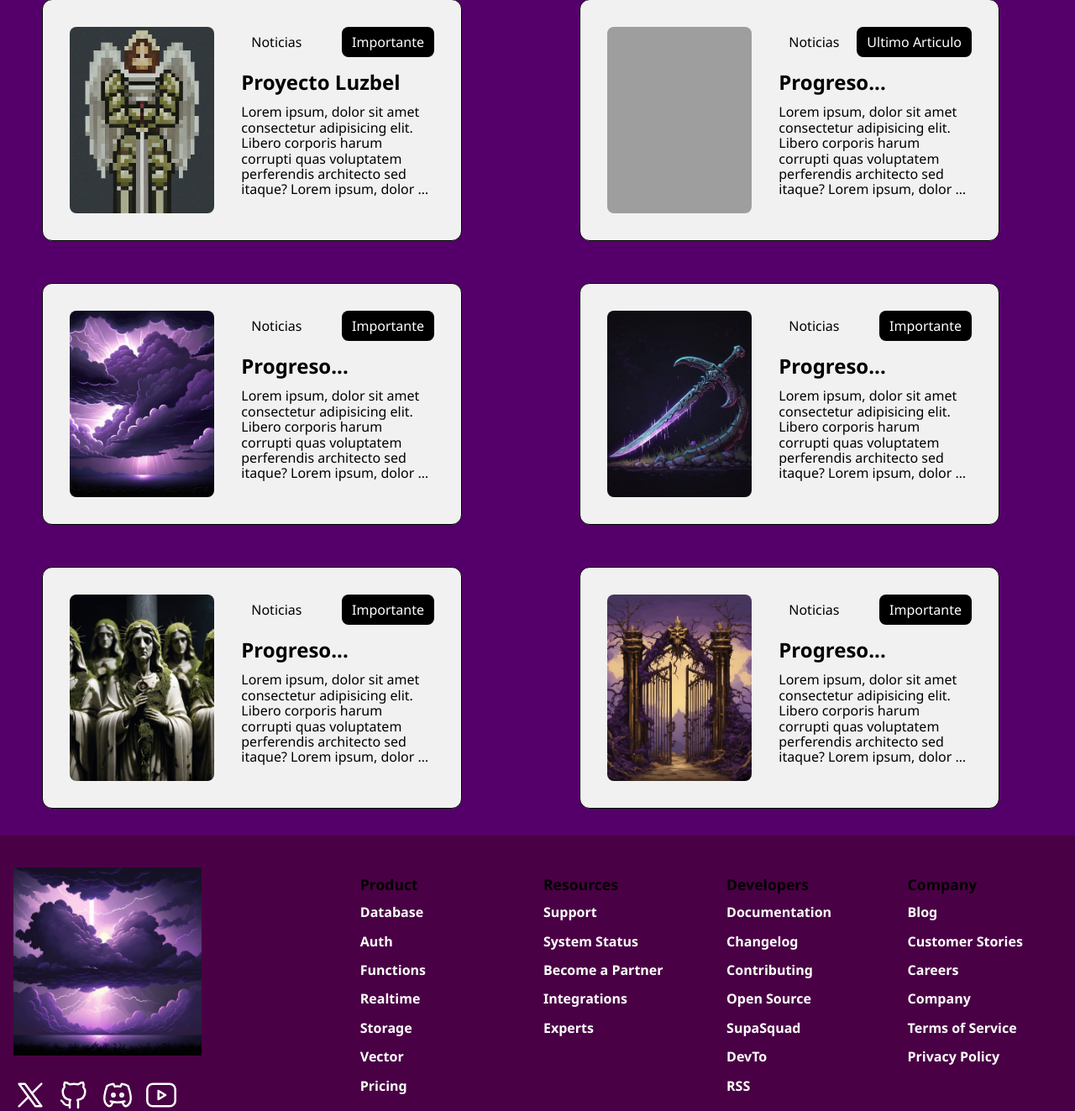
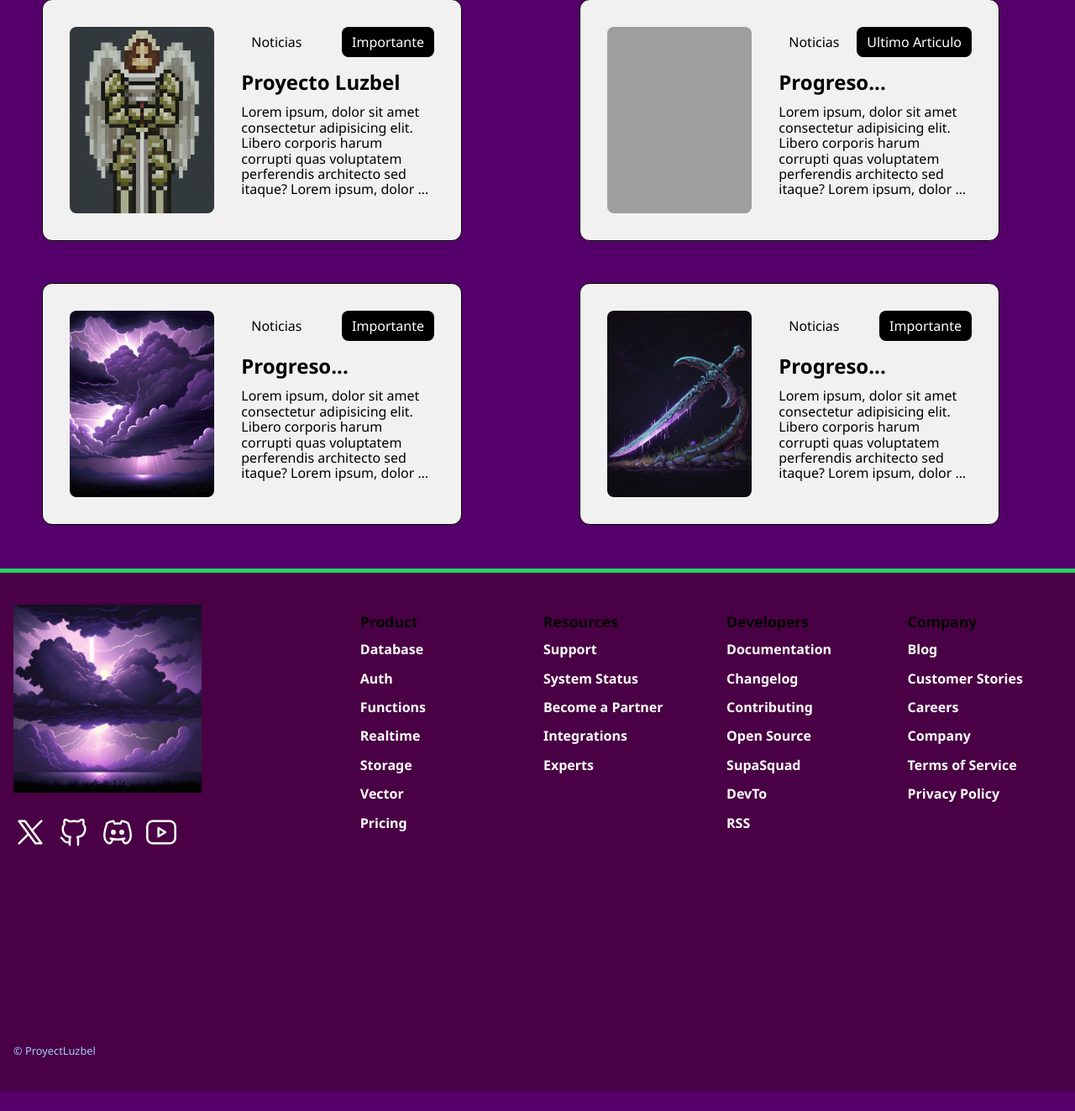
Before and after one commit to PelaezNera/ProyectLuzbel, a PHP site: page /pagina.php in a window 1280 px wide. Shown: the part 1729-3052 px from the top of the page at 84% size. After the commit the page ends 3028 px from the top, so only its background shows below. Run offline with PHP 8.4, Linux system fonts and the light colour scheme; a user stored in the database is signed in; some libraries are stand-ins or nearby versions; grey boxes are pictures that could not be loaded.

Commit message:
Cambios a noticias

```diff
--- a/frontend/style.css
+++ b/frontend/style.css
@@ -323,7 +323,7 @@ a {
     background-color: var(--color-1);
     margin-bottom: 2rem;
     display: grid;
-    grid-template-columns: 1fr 1fr ;
+    grid-template-columns: 1fr 1fr;
 }
 
 .container {
@@ -539,7 +539,10 @@ a {
 } */
 
 
-
+.dvf {
+    position: relative;
+    top: 20px;
+}
 
 /*? footer containers */
 footer {
--- a/pagina.php
+++ b/pagina.php
@@ -273,62 +273,8 @@ $var_session = $_SESSION['usuario'];
                 </div>
             </article>
         </div>
-        <div class="container">
-            <article class="card">
-                <div class='background'>
-                    <img src="img/estatuas6.jpeg" alt="Fetch API GraphQL Preview">
-                </div>
-                <div class='content'>
-                    <div class="card-header">
-                        <div class="card-type">
-                            Noticias
-                        </div>
-                        <div class="ToA">
-                            Importante
-                        </div>
-                    </div>
-                    <div class="card-content">
-                        <h2>Progreso...</h2>
-                        <p>
-                        Lorem ipsum, dolor sit amet consectetur adipisicing elit. Libero corporis harum corrupti
-                            quas voluptatem perferendis architecto sed itaque? Lorem ipsum, dolor sit amet consectetur
-                            adipisicing elit. Inventore quisquam repellat blanditiis veniam illo aliquam? Quaerat cum
-                            facere exercitationem minus sint ea atque illum vero delectus ratione neque beatae est
-                            obcaecati eaque ex repellat fugiat consequuntur, ipsam sit harum. Iusto!
-                        </p>
-                    </div>
-                </div>
-            </article>
-        </div>
-        <div class="container">
-            <article class="card">
-                <div class='background'>
-                    <img src="img/door-heaven2.jpg" alt="Fetch API GraphQL Preview">
-                </div>
-                <div class='content'>
-                    <div class="card-header">
-                        <div class="card-type">
-                            Noticias
-                        </div>
-                        <div class="ToA">
-                            Importante
-                        </div>
-                    </div>
-                    <div class="card-content">
-                        <h2>Progreso...</h2>
-                        <p>
-                        Lorem ipsum, dolor sit amet consectetur adipisicing elit. Libero corporis harum corrupti
-                            quas voluptatem perferendis architecto sed itaque? Lorem ipsum, dolor sit amet consectetur
-                            adipisicing elit. Inventore quisquam repellat blanditiis veniam illo aliquam? Quaerat cum
-                            facere exercitationem minus sint ea atque illum vero delectus ratione neque beatae est
-                            obcaecati eaque ex repellat fugiat consequuntur, ipsam sit harum. Iusto!
-                        </p>
-                    </div>
-                </div>
-            </article>
-        </div>
     </section>
-
+    <hr class="divisor dvf">
     <footer>
         <div class="footer-wrapper">
             <div class="footer-columns">
```
